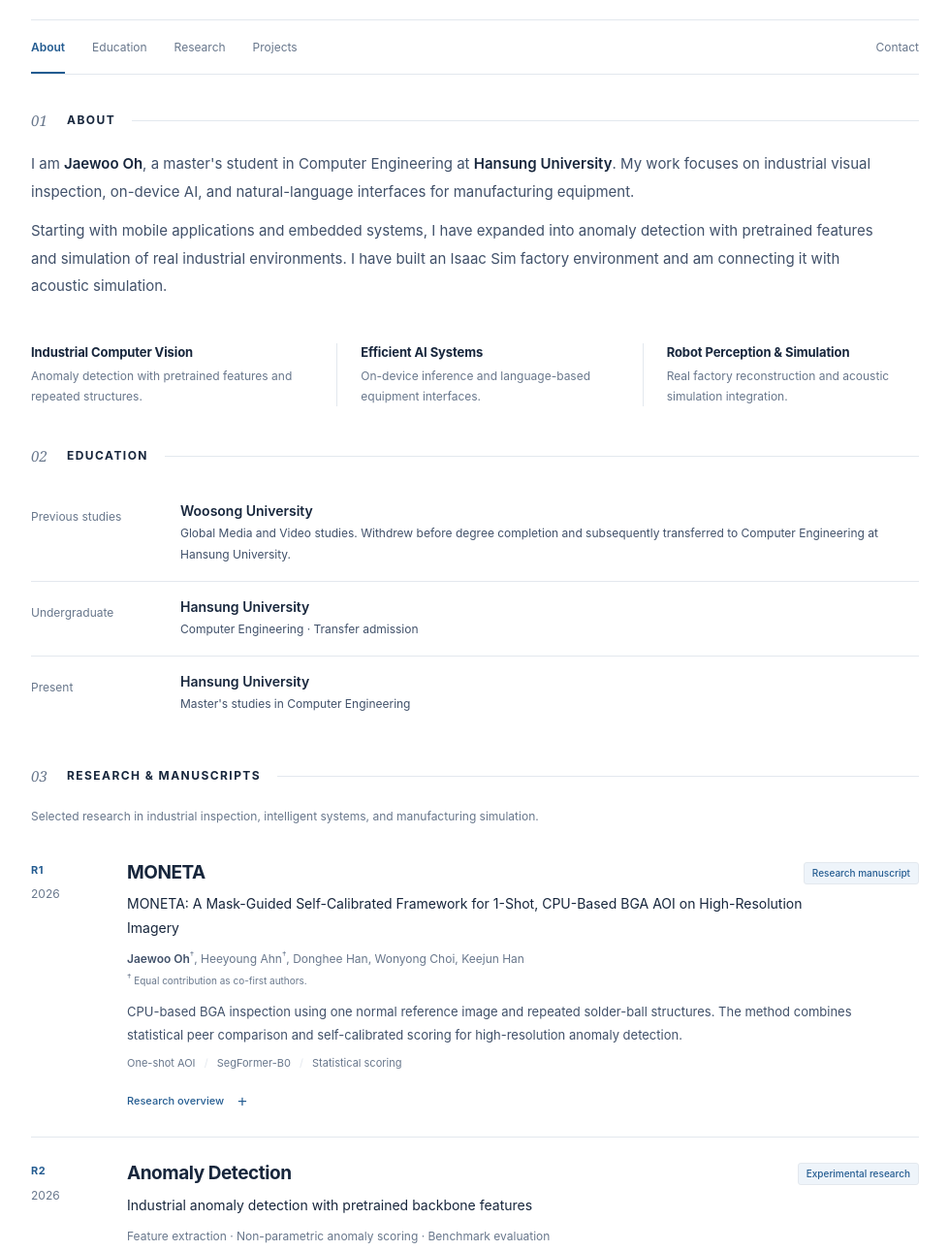
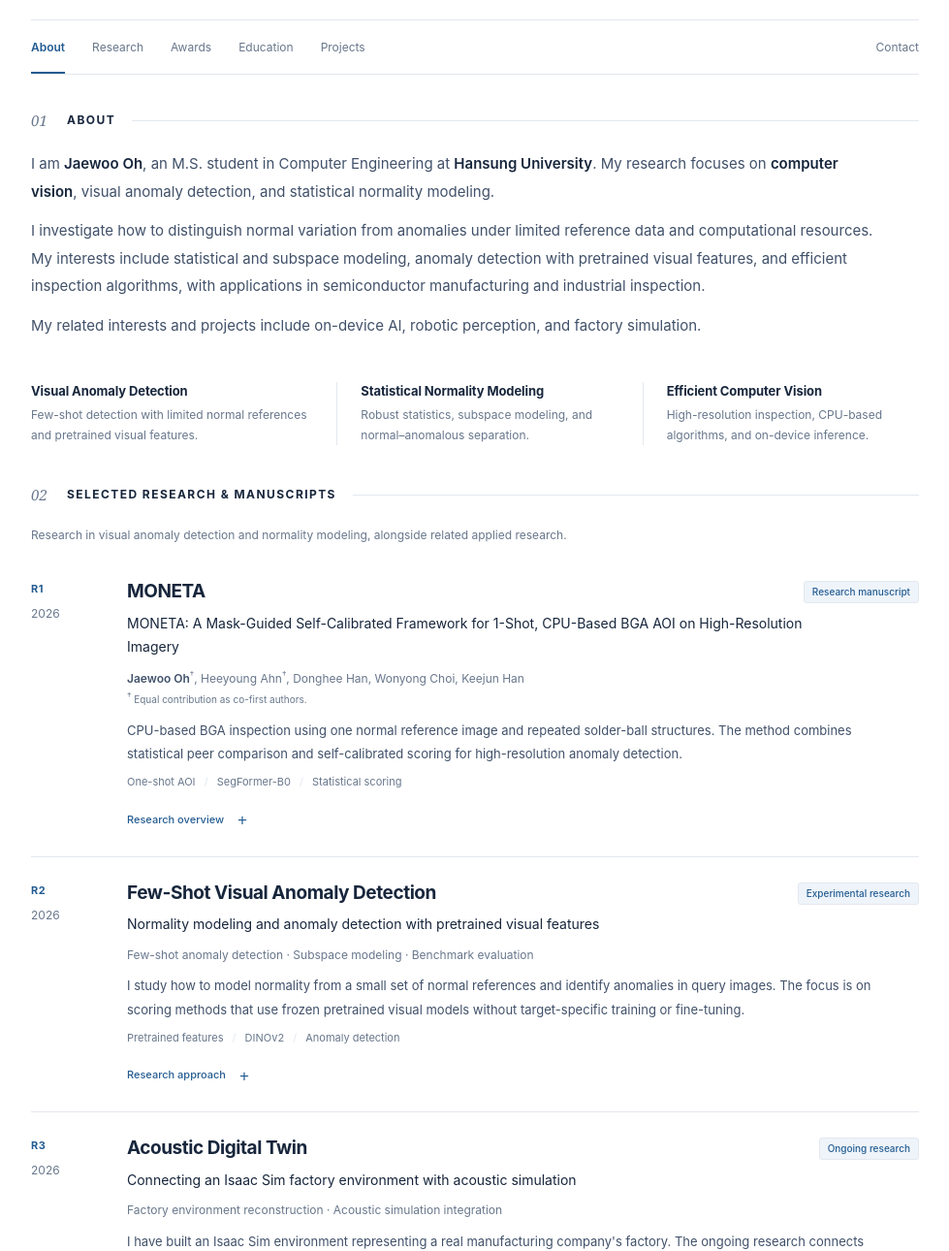
Before and after one commit to jaewoooh/jaewoooh.github.io, a plain HTML site: page index.html in a window 1280 px wide. Shown: the part 327-1617 px from the top of the page at 97% size, without its empty margins (150-1129 px from the left). Drawn offline with Linux system fonts and the light colour scheme.

Commit message:
Refocus academic profile and add verified ISMP 2026 award

```diff
--- a/index.html
+++ b/index.html
@@ -6,11 +6,11 @@
     <meta name="color-scheme" content="light dark">
     <meta name="theme-color" content="#ffffff">
     <meta name="author" content="Jaewoo Oh">
-    <title>Jaewoo Oh · Academic Portfolio</title>
-    <meta name="description" content="Jaewoo Oh, master's student at Hansung University. Industrial anomaly detection, edge AI, manufacturing interfaces, Isaac Sim factory environments and acoustic digital twins.">
+    <title>Jaewoo Oh · Research Homepage</title>
+    <meta name="description" content="Jaewoo Oh, M.S. student in Computer Engineering at Hansung University. Research in computer vision, visual anomaly detection, statistical normality modeling, and efficient vision systems.">
     <meta property="og:type" content="website">
-    <meta property="og:title" content="Jaewoo Oh · Academic Portfolio">
-    <meta property="og:description" content="Industrial AI · Computer Vision · Factory Simulation">
+    <meta property="og:title" content="Jaewoo Oh · Research Homepage">
+    <meta property="og:description" content="Computer Vision · Anomaly Detection · Statistical Modeling">
     <meta property="og:locale" content="en_US">
     <link href="https://jaewoooh.github.io/" rel="canonical">
     <link href="index.html" rel="alternate" hreflang="en">
@@ -40,7 +40,7 @@
     </svg>
     <div id="top" class="shell">
       <div class="utility">
-        <span class="utility-title eyebrow">Academic portfolio</span>
+        <span class="utility-title eyebrow">Research homepage</span>
         <div class="tools">
           <nav class="languages" aria-label="Language">
             <a lang="en" href="index.html" aria-current="page" hreflang="en">EN</a>
@@ -76,10 +76,9 @@
           JO
         </div>
         <div>
-          <p class="profile-kicker">MASTER’S STUDENT · COMPUTER ENGINEERING</p>
+          <p class="profile-kicker">M.S. STUDENT · COMPUTER VISION</p>
           <h1>Jaewoo Oh<span lang="ko">오재우</span></h1>
-          <p class="affiliation"><strong>Hansung University</strong> · Seoul, South Korea<br>Industrial AI · Computer
-            Vision · Intelligent Systems</p>
+          <p class="affiliation"><strong>Hansung University</strong> · Seoul, South Korea<br>Computer Vision · Visual Anomaly Detection · Statistical Modeling</p>
           <div class="social-links">
             <a class="social-link" href="https://github.com/jaewoooh" rel="noopener noreferrer" target="_blank">GitHub</a>
             <a class="social-link" href="mailto:jae990508@gmail.com"><svg class="icon" aria-hidden="true"><use href="#i-mail"></use></svg>Email</a>
@@ -112,8 +111,9 @@
       <div class="nav-wrap">
         <nav class="nav" aria-label="Sections">
           <a href="#about">About</a>
+          <a href="#research">Research</a>
+          <a href="#awards">Awards</a>
           <a href="#education">Education</a>
-          <a href="#research">Research</a>
           <a href="#projects">Projects</a>
           <a class="nav-contact" href="#contact">Contact</a>
         </nav>
@@ -122,57 +122,28 @@
         <section id="about" class="section" aria-labelledby="heading-about">
           <h2 id="heading-about" class="section-title"><span class="section-num">01</span>About</h2>
           <div class="intro">
-            <p>I am <strong>Jaewoo Oh</strong>, a master's student in Computer Engineering at <strong>Hansung
-              University</strong>. My work focuses on industrial visual inspection, on-device AI, and natural-language
-              interfaces for manufacturing equipment.</p>
-            <p>Starting with mobile applications and embedded systems, I have expanded into anomaly detection with
-              pretrained features and simulation of real industrial environments. I have built an Isaac Sim factory
-              environment and am connecting it with acoustic simulation.</p>
+            <p>I am <strong>Jaewoo Oh</strong>, an M.S. student in Computer Engineering at <strong>Hansung University</strong>. My research focuses on <strong>computer vision</strong>, visual anomaly detection, and statistical normality modeling.</p>
+            <p>I investigate how to distinguish normal variation from anomalies under limited reference data and computational resources. My interests include statistical and subspace modeling, anomaly detection with pretrained visual features, and efficient inspection algorithms, with applications in semiconductor manufacturing and industrial inspection.</p>
+            <p>My related interests and projects include on-device AI, robotic perception, and factory simulation.</p>
           </div>
           <div class="interests">
             <div class="interest">
-              <h3>Industrial Computer Vision</h3>
-              <p>Anomaly detection with pretrained features and repeated structures.</p>
+              <h3>Visual Anomaly Detection</h3>
+              <p>Few-shot detection with limited normal references and pretrained visual features.</p>
             </div>
             <div class="interest">
-              <h3>Efficient AI Systems</h3>
-              <p>On-device inference and language-based equipment interfaces.</p>
+              <h3>Statistical Normality Modeling</h3>
+              <p>Robust statistics, subspace modeling, and normal–anomalous separation.</p>
             </div>
             <div class="interest">
-              <h3>Robot Perception &amp; Simulation</h3>
-              <p>Real factory reconstruction and acoustic simulation integration.</p>
-            </div>
-          </div>
-        </section>
-        <section id="education" class="section" aria-labelledby="heading-education">
-          <h2 id="heading-education" class="section-title"><span class="section-num">02</span>Education</h2>
-          <div class="fact-row">
-            <p class="fact-label">Previous studies</p>
-            <div>
-              <h3>Woosong University</h3>
-              <p>Global Media and Video studies. Withdrew before degree completion and subsequently transferred to
-                Computer Engineering at Hansung University.</p>
-            </div>
-          </div>
-          <div class="fact-row">
-            <p class="fact-label">Undergraduate</p>
-            <div>
-              <h3>Hansung University</h3>
-              <p>Computer Engineering · Transfer admission</p>
-            </div>
-          </div>
-          <div class="fact-row">
-            <p class="fact-label">Present</p>
-            <div>
-              <h3>Hansung University</h3>
-              <p>Master's studies in Computer Engineering</p>
+              <h3>Efficient Computer Vision</h3>
+              <p>High-resolution inspection, CPU-based algorithms, and on-device inference.</p>
             </div>
           </div>
         </section>
         <section id="research" class="section" aria-labelledby="heading-research">
-          <h2 id="heading-research" class="section-title"><span class="section-num">03</span>Research &amp; Manuscripts</h2>
-          <p class="section-lead">Selected research in industrial inspection, intelligent systems, and manufacturing
-            simulation.</p>
+          <h2 id="heading-research" class="section-title"><span class="section-num">02</span>Selected Research &amp; Manuscripts</h2>
+          <p class="section-lead">Research in visual anomaly detection and normality modeling, alongside related applied research.</p>
           <article id="moneta" class="research-item" aria-labelledby="title-moneta">
             <div class="research-meta">
               <span class="record-id">R1</span>
@@ -214,14 +185,12 @@
             </div>
             <div class="record-content">
               <div class="record-header">
-                <h3 id="title-c1">Anomaly Detection</h3>
+                <h3 id="title-c1">Few-Shot Visual Anomaly Detection</h3>
                 <span class="status">Experimental research</span>
               </div>
-              <p class="paper-title">Industrial anomaly detection with pretrained backbone features</p>
-              <p class="role-line">Feature extraction · Non-parametric anomaly scoring · Benchmark evaluation</p>
-              <p class="record-summary">I investigate industrial anomaly detection using features extracted from frozen,
-                pretrained backbones, without additional training or fine-tuning on the target dataset. The research
-                focuses on comparing normal reference and query features and evaluating anomaly scoring methods.</p>
+              <p class="paper-title">Normality modeling and anomaly detection with pretrained visual features</p>
+              <p class="role-line">Few-shot anomaly detection · Subspace modeling · Benchmark evaluation</p>
+              <p class="record-summary">I study how to model normality from a small set of normal references and identify anomalies in query images. The focus is on scoring methods that use frozen pretrained visual models without target-specific training or fine-tuning.</p>
               <p class="keywords"><span>Pretrained features</span><span>DINOv2</span><span>Anomaly detection</span></p>
               <details class="research-details">
                 <summary>Research approach<span class="plus" aria-hidden="true">+</span></summary>
@@ -283,8 +252,45 @@
             </div>
           </article>
         </section>
+        <section id="awards" class="section" aria-labelledby="heading-awards">
+          <h2 id="heading-awards" class="section-title"><span class="section-num">03</span>Honors &amp; Awards</h2>
+          <div class="fact-row">
+            <p class="fact-label">Nov 2026</p>
+            <div>
+              <h3>Best Paper Award (Poster Presentation)</h3>
+              <p>ISMP 2026 · 24th International Symposium on Microelectronics Packaging · Busan, Republic of Korea</p>
+              <p>CALIPER: A Single-Reference, CPU-Based Inspection Framework for Reducing Operator-Dependent Recipe Tuning in BGA AOI</p>
+              <a class="project-reference" href="https://kr.linkedin.com/posts/keejun-han-ph-d-a763b176_aireinventshbm-ismp2026-youngscientistaward-activity-7525498549485195264-hluK" rel="noopener noreferrer" target="_blank">Award announcement (advisor's public post) ↗</a>
+            </div>
+          </div>
+        </section>
+        <section id="education" class="section" aria-labelledby="heading-education">
+          <h2 id="heading-education" class="section-title"><span class="section-num">04</span>Education</h2>
+          <div class="fact-row">
+            <p class="fact-label">Previous studies</p>
+            <div>
+              <h3>Woosong University</h3>
+              <p>Global Media and Video studies. Withdrew before degree completion and subsequently transferred to
+                Computer Engineering at Hansung University.</p>
+            </div>
+          </div>
+          <div class="fact-row">
+            <p class="fact-label">Undergraduate</p>
+            <div>
+              <h3>Hansung University</h3>
+              <p>Computer Engineering · Transfer admission</p>
+            </div>
+          </div>
+          <div class="fact-row">
+            <p class="fact-label">Present</p>
+            <div>
+              <h3>Hansung University</h3>
+              <p>Master's studies in Computer Engineering</p>
+            </div>
+          </div>
+        </section>
         <section id="projects" class="section" aria-labelledby="heading-projects">
-          <h2 id="heading-projects" class="section-title"><span class="section-num">04</span>Project Archive</h2>
+          <h2 id="heading-projects" class="section-title"><span class="section-num">05</span>Project Archive</h2>
           <div class="archive-heading">
             <p>From application development to industrial AI research.</p>
             <div class="archive-controls js-only">
@@ -459,11 +465,10 @@
                 </article>
                 <article id="project-c1-archive" class="project-item" data-category="research">
                   <div class="project-header">
-                    <h4>Anomaly Detection</h4>
+                    <h4>Few-Shot Visual Anomaly Detection</h4>
                     <span class="project-type">Benchmark experiments</span>
                   </div>
-                  <p>Industrial anomaly detection using pretrained backbone features without additional training or
-                    fine-tuning.</p>
+                  <p>Normality modeling and anomaly detection with limited normal references and frozen pretrained visual features.</p>
                   <a class="project-reference" href="#c1">View research overview ↑</a>
                 </article>
               </div>
@@ -475,7 +480,7 @@
       <section id="contact" class="contact">
         <div>
           <h2>Research &amp; Development</h2>
-          <p>Industrial AI, computer vision, and intelligent systems.</p>
+          <p>Computer vision, visual anomaly detection, and statistical normality modeling.</p>
         </div>
         <div class="social-links">
           <a class="social-link" href="https://github.com/jaewoooh" rel="noopener noreferrer" target="_blank">GitHub</a>
@@ -496,7 +501,7 @@
       </section>
       <footer class="footer">
         <span>© 2026 Jaewoo Oh</span>
-        <span>Updated · September 2026</span>
+        <span>Updated · November 2026</span>
         <a href="#top">Back to top ↑</a>
       </footer>
     </div>
```
